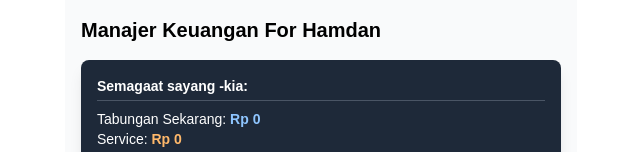
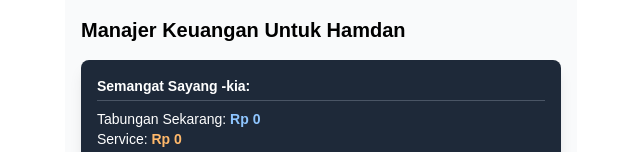
Before and after one commit to fatwahrizkia-ctrl/forhamdan, a Next.js app: page / in a window 1280 px wide. Shown: the top 152 px of the page, without its empty margins (319-959 px from the left). Built offline with nearby package versions, Linux system fonts and the light colour scheme.

Commit message:
Update Typo

```diff
--- a/app/page.tsx
+++ b/app/page.tsx
@@ -90,10 +90,10 @@ export default function Home() {
 
   return (
     <main className="p-4 max-w-lg mx-auto bg-gray-50 min-h-screen text-black">
-      <h1 className="text-xl font-bold mb-4">Manajer Keuangan For Hamdan</h1>
+      <h1 className="text-xl font-bold mb-4">Manajer Keuangan Untuk Hamdan</h1>
 
       <div className="bg-gray-800 text-white p-4 rounded-lg mb-4 text-sm shadow-lg">
-        <h3 className="font-bold mb-2 border-b border-gray-600 pb-1">Semagaat sayang -kia:</h3>
+        <h3 className="font-bold mb-2 border-b border-gray-600 pb-1">Semangat Sayang -kia:</h3>
         <p>Tabungan Sekarang: <b className="text-blue-300">Rp {totalTabungan.toLocaleString('id-ID')}</b></p>
         <p>Service: <b className="text-orange-300">Rp {totalService.toLocaleString('id-ID')}</b></p>
         <p>Dana Darurat: <b className="text-green-300">Rp {totalDanaDarurat.toLocaleString('id-ID')}</b></p>
```
